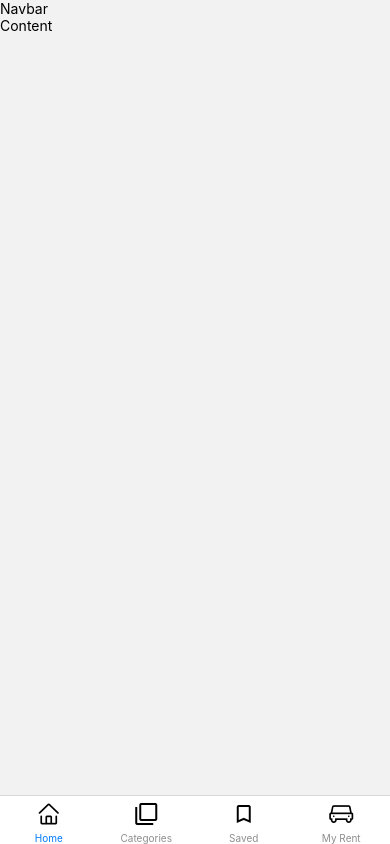
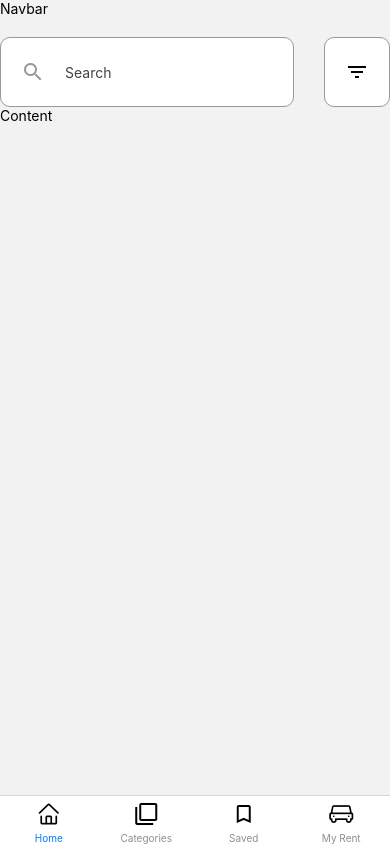
Before and after one commit to mhxx307/rent-car-react-native, a React Native app: screen /Main in a window 390 px wide. Built offline with nearby package versions, Linux system fonts and the light colour scheme.

Commit message:
fix ui search

```diff
--- a/src/components/Layouts/Header/index.js
+++ b/src/components/Layouts/Header/index.js
@@ -1,8 +1,12 @@
 import { Text, View } from 'react-native';
+import Search from '~/components/Search';
 
 function Header({ headerText, CustomHeader }) {
     return (
-        <View>{CustomHeader ? CustomHeader : <Text>{headerText}</Text>}</View>
+        <View>
+            {CustomHeader ? CustomHeader : <Text>{headerText}</Text>}
+            <Search height={70} style={{ marginTop: 20 }} />
+        </View>
     );
 }
 
--- a/src/components/Search/index.js
+++ b/src/components/Search/index.js
@@ -5,10 +5,10 @@ import { FilterIcon, SearchIcon } from '~/components/Icons';
 import Button from '~/components/Button';
 import styles from './styles';
 
-function Search({ height, showBtnFilter = true }) {
+function Search({ height, showBtnFilter = true, style }) {
     const [searchValue, setSearchValue] = useState('');
     return (
-        <View style={[styles.container, { height: height }]}>
+        <View style={[styles.container, { height: height }, style]}>
             <View style={styles.searchSection}>
                 <Button>
                     <SearchIcon style={styles.searchIcon} />
--- a/src/components/Search/styles.js
+++ b/src/components/Search/styles.js
@@ -15,7 +15,7 @@ const styles = StyleSheet.create({
         backgroundColor: '#fff',
         borderWidth: 1,
         borderColor: '#999',
-        borderRadius: 5,
+        borderRadius: 10,
     },
 
     searchIcon: {
@@ -37,11 +37,11 @@ const styles = StyleSheet.create({
         height: '100%',
         justifyContent: 'center',
         paddingHorizontal: 20,
-        marginLeft: 5,
+        marginLeft: 30,
         backgroundColor: '#fff',
         borderWidth: 1,
         borderColor: '#999',
-        borderRadius: 5,
+        borderRadius: 10,
     },
 });
 
```
